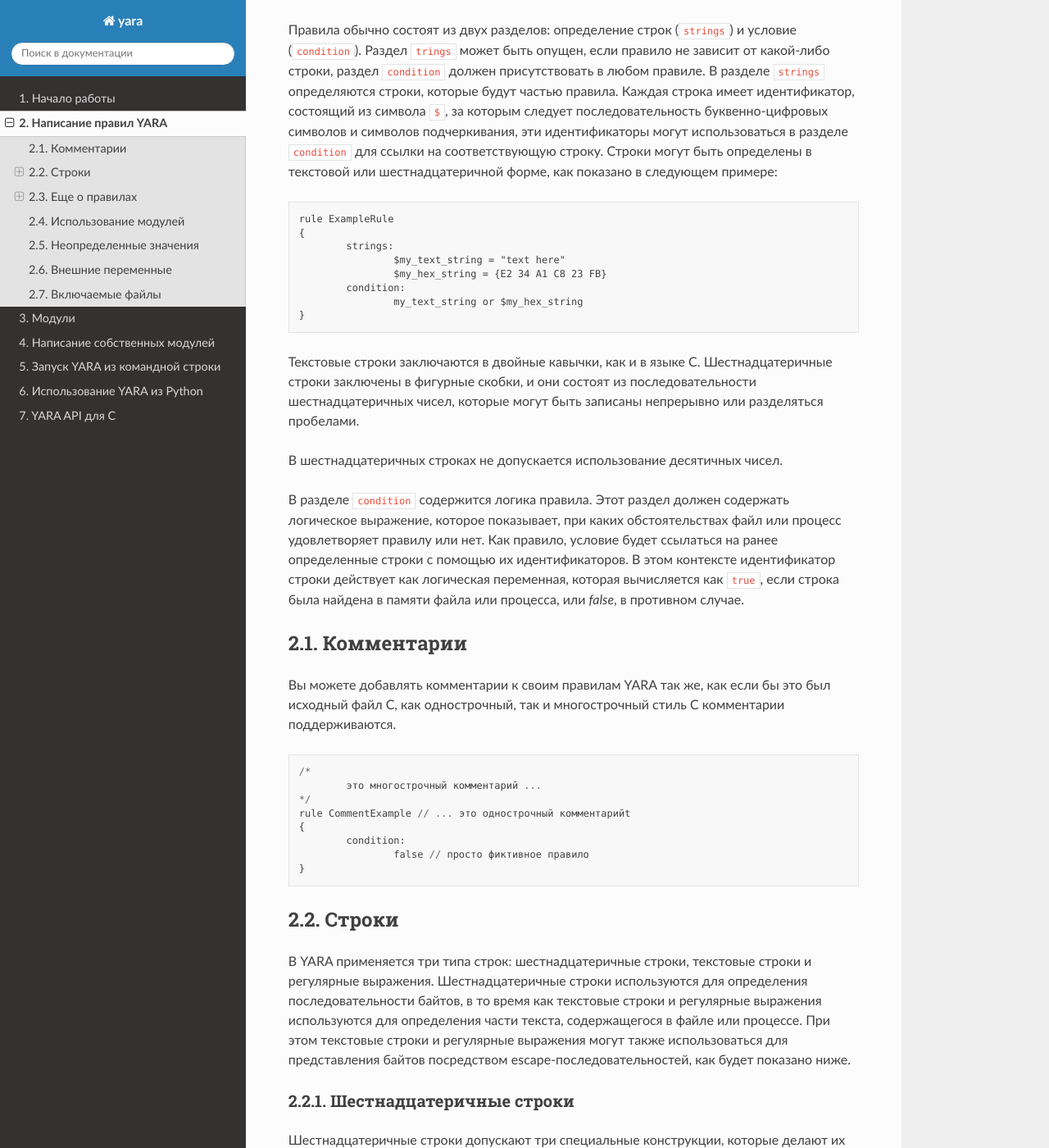
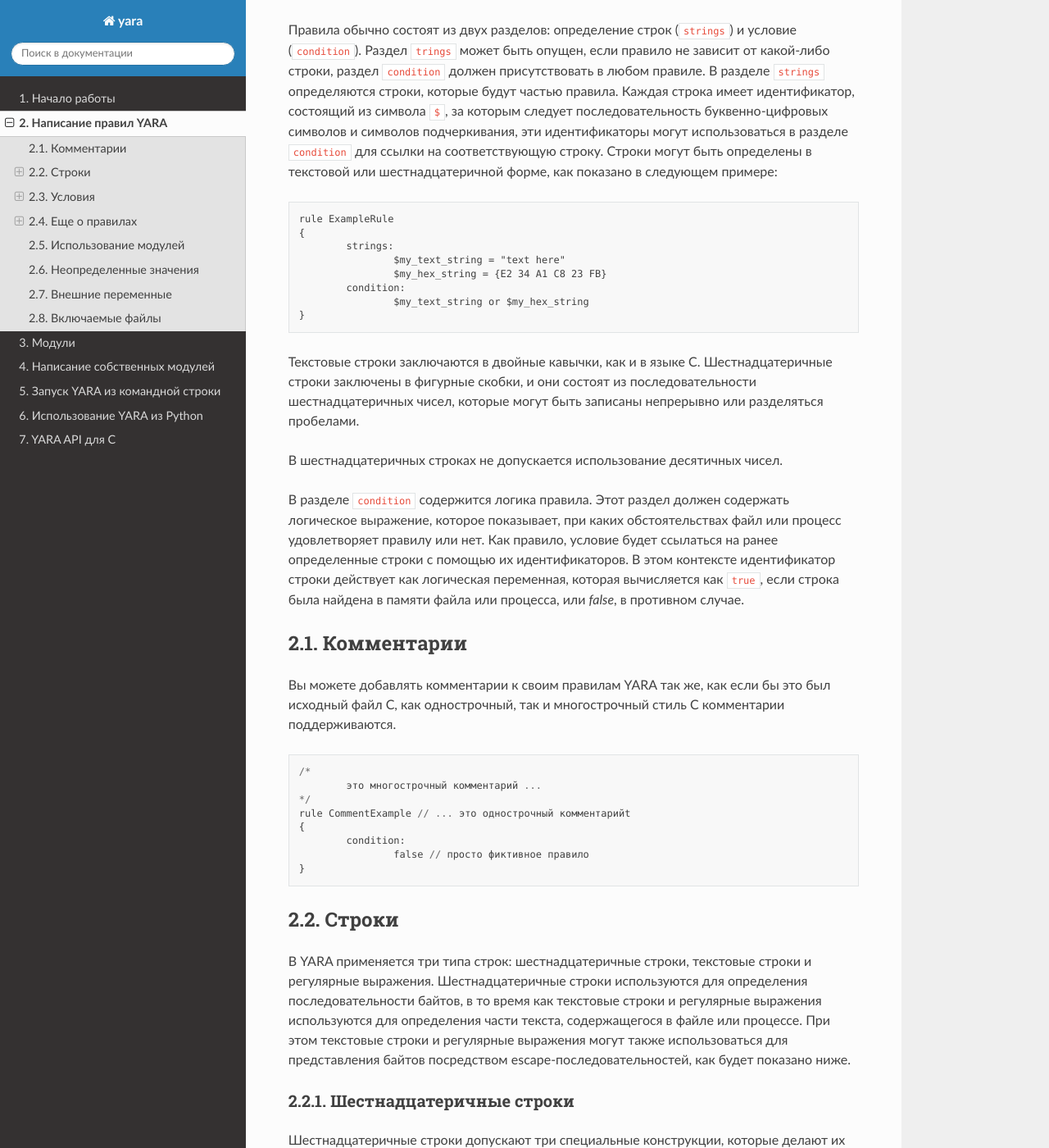
Before and after one commit to drobotun/YARA_Documentation_rus, a Sphinx documentation site: the page built from docs/source/chapter_2.rst, in a window 1280 px wide and 1400 px high, scrolled down 682 px. Shown: the whole window at 82% size. Built offline with Sphinx 7.4.7 and the Read the Docs theme 2.0.0, drawn with Linux system fonts in a browser that asks for light colours; the version number could not be read and is left out; some of the changed text lies outside the part shown.

```diff
--- a/docs/source/chapter_2.rst
+++ b/docs/source/chapter_2.rst
@@ -32,7 +32,7 @@
 			$my_text_string = "text here"
 			$my_hex_string = {E2 34 A1 C8 23 FB}
 		condition:
-			my_text_string or $my_hex_string
+			$my_text_string or $my_hex_string
 	}
 
 Текстовые строки заключаются в двойные кавычки, как и в языке C. Шестнадцатеричные строки заключены в фигурные скобки, и они состоят из последовательности шестнадцатеричных чисел, которые могут быть записаны непрерывно или разделяться пробелами.
@@ -74,7 +74,7 @@
 		strings:
 			$hex_string = {E2 34 ?? C8 A? FB}
 		condition:
-			hex_string
+			$hex_string
 	}
 
 Как показано в примере, подстановочным знаком можно определить не только байт целиком, но и его часть (старшую или младшую тетраду).
@@ -312,7 +312,7 @@ XOR-строки
 Другим модификатором, который может быть применен к текстовым строкам, является ``fullword``. Этот модификатор гарантирует, что строка будет соответствовать, только если она появляется в файле (или процессе), разделенном не буквенно-цифровыми символами. Например, строка ``domain``, если она определена как полное слово, не соответствует ``www.mydomain.com``, но при этом соответствует ``www.my-domain.com`` и ``www.domain.com``.
 
 Регулярные выражения
---------------------
+''''''''''''''''''''
 
 `Регулярные выражения <https://www.regular-expressions.info>`_ являются одной из самых мощных функций YARA. Они определяются так же, как и текстовые строки, но заключаются в косые черты вместо двойных кавычек, как в языке программирования Perl.
 
@@ -384,7 +384,7 @@ XOR-строки
 - ``\B`` - Совпадает на границе слова
 
 Условия
-'''''''
+"""""""
 
 Условия - это не что иное, как логические выражения, которые можно найти во всех языках программирования, например оператор ``if``. Они могут содержать типичные булевы операторы ``and``, ``or``, и ``not``, и реляционные операторы ``>=``, ``<=``, ``<``, ``>``, ``==`` и ``!=``. Кроме того, арифметические операторы (``+``, ``-``, ``*``, ``\``, ``%``) и побитовые операторы (``&``, ``|``, ``<<``, ``>>``, ``~``, ``^``) могут использоваться для числовых выражений.
 
```
